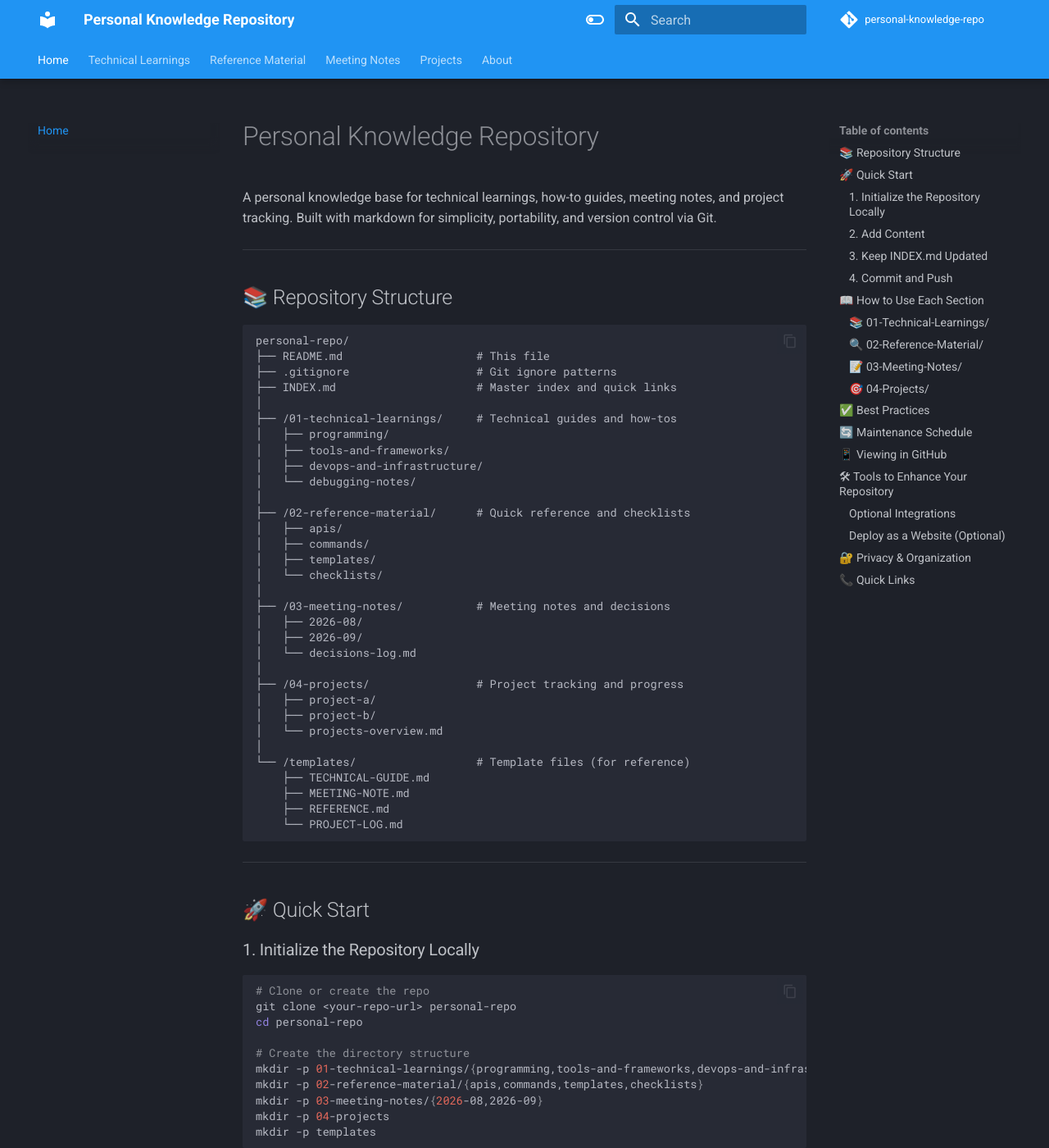
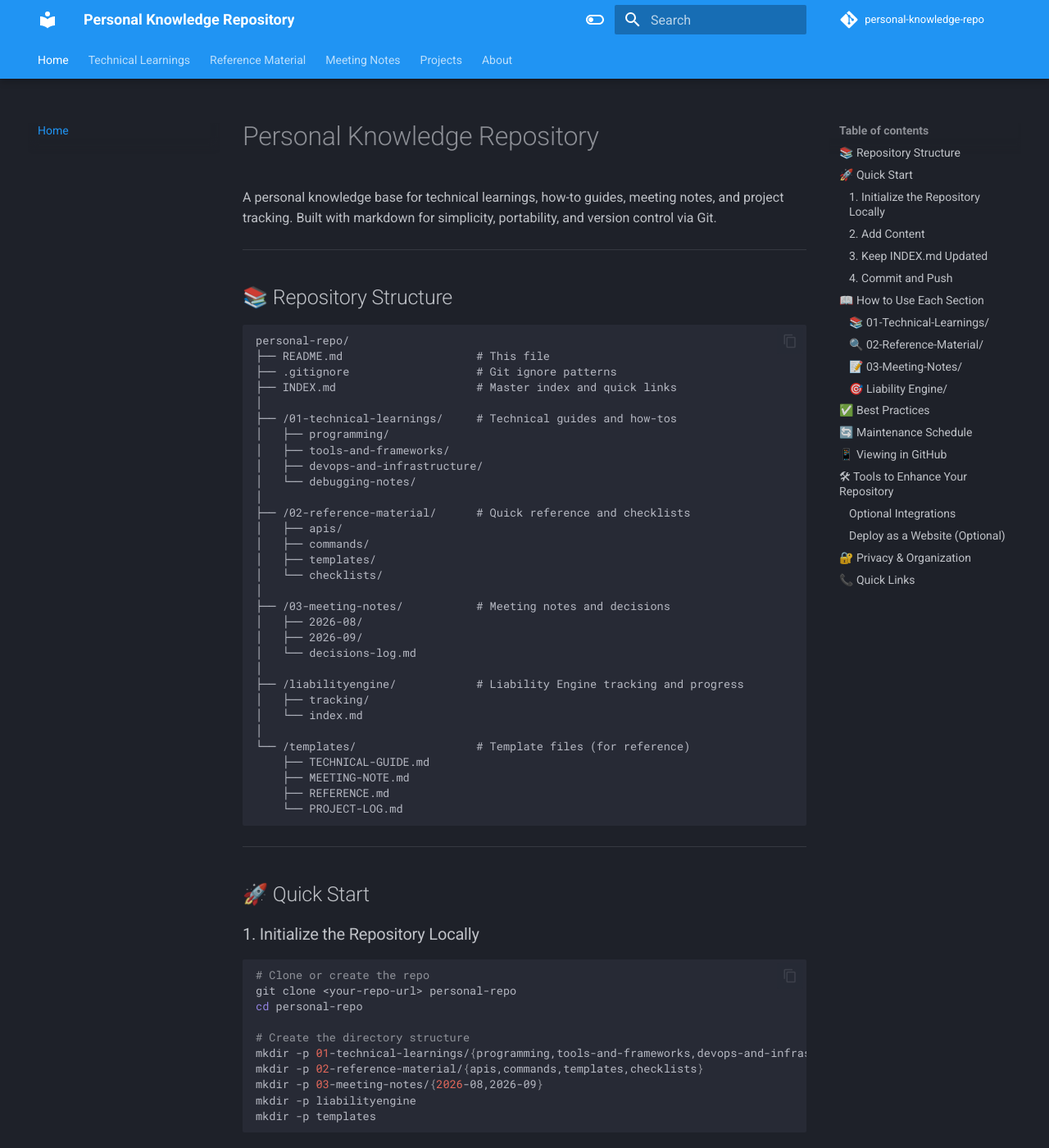
Before and after one commit to MiguelGomes2/pages-mgomes, an MkDocs documentation site: the page built from docs/index.md, in a window 1280 px wide and 1400 px high. Shown: the whole window at 82% size. Built offline with MkDocs 1.6.1 and Material for MkDocs 9.7.7, drawn with Linux system fonts in a browser that asks for light colours; comment, search, counter and statistics services are not loaded; some of the changed text lies outside the part shown.

Commit message:
Rename projects folder to liabilityengine and update documentation

````diff
--- a/docs/index.md
+++ b/docs/index.md
@@ -29,10 +29,9 @@ personal-repo/
 │   ├── 2026-09/
 │   └── decisions-log.md
 │
-├── /04-projects/                # Project tracking and progress
-│   ├── project-a/
-│   ├── project-b/
-│   └── projects-overview.md
+├── /liabilityengine/            # Liability Engine tracking and progress
+│   ├── tracking/
+│   └── index.md
 │
 └── /templates/                  # Template files (for reference)
     ├── TECHNICAL-GUIDE.md
@@ -55,7 +54,7 @@ cd personal-repo
 mkdir -p 01-technical-learnings/{programming,tools-and-frameworks,devops-and-infrastructure,debugging-notes}
 mkdir -p 02-reference-material/{apis,commands,templates,checklists}
 mkdir -p 03-meeting-notes/{2026-08,2026-09}
-mkdir -p 04-projects
+mkdir -p liabilityengine
 mkdir -p templates
 ```
 
@@ -116,20 +115,15 @@ Meeting notes, decisions, and action items organized by date.
 
 ---
 
-### 🎯 04-Projects/
-Active projects, their progress, and status. One folder per project.
+### 🎯 Liability Engine/
+Liability Engine tracking, progress, and documentation.
 
-**File structure per project:**
+**File structure:**
 ```
-project-name/
-├── README.md              # Project overview
-├── progress.md            # Current status and next steps
-├── decisions.md           # Project-specific decisions
-├── blockers.md            # Current blockers and resolutions
-└── learnings.md           # Lessons learned as you go
+liabilityengine/
+├── index.md               # Overview and documentation
+└── tracking/              # Tracking and progress files
 ```
-
-**projects-overview.md:** Summary of all active projects.
 
 **Template:** See `templates/PROJECT-LOG.md`
 
@@ -212,7 +206,7 @@ If you want a public-facing version:
 - [INDEX.md](INDEX.md) - Master navigation
 - [Templates](templates/) - Content templates
 - [Latest Meeting Notes](03-meeting-notes/2026-08/) - Recent notes
-- [Active Projects](04-projects/projects-overview.md) - Current work
+- [Liability Engine](liabilityengine/index.md) - Current work
 
 ---
 
````
Also changed, not shown: docs/liabilityengine/index.md (renamed from docs/projects/index.md).
